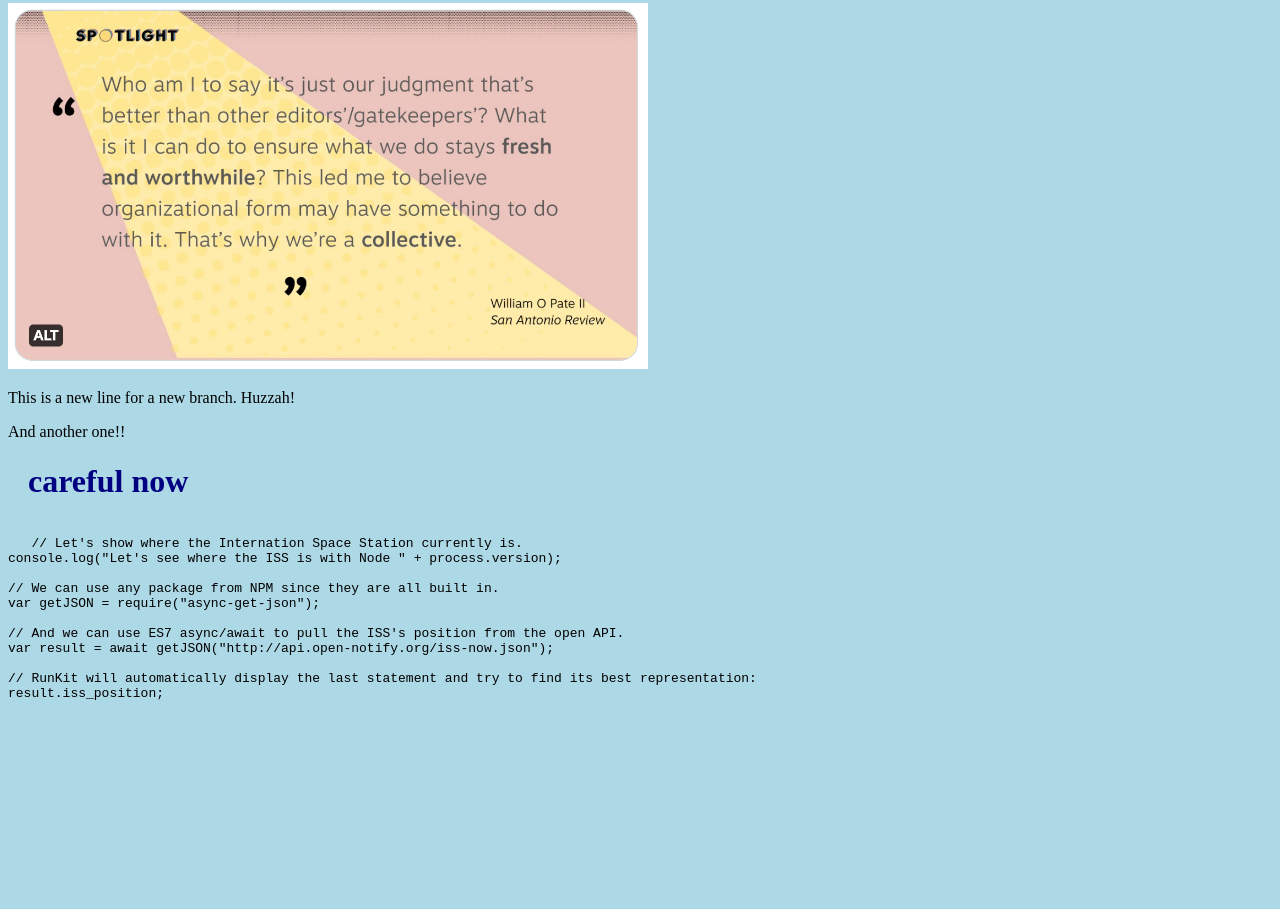
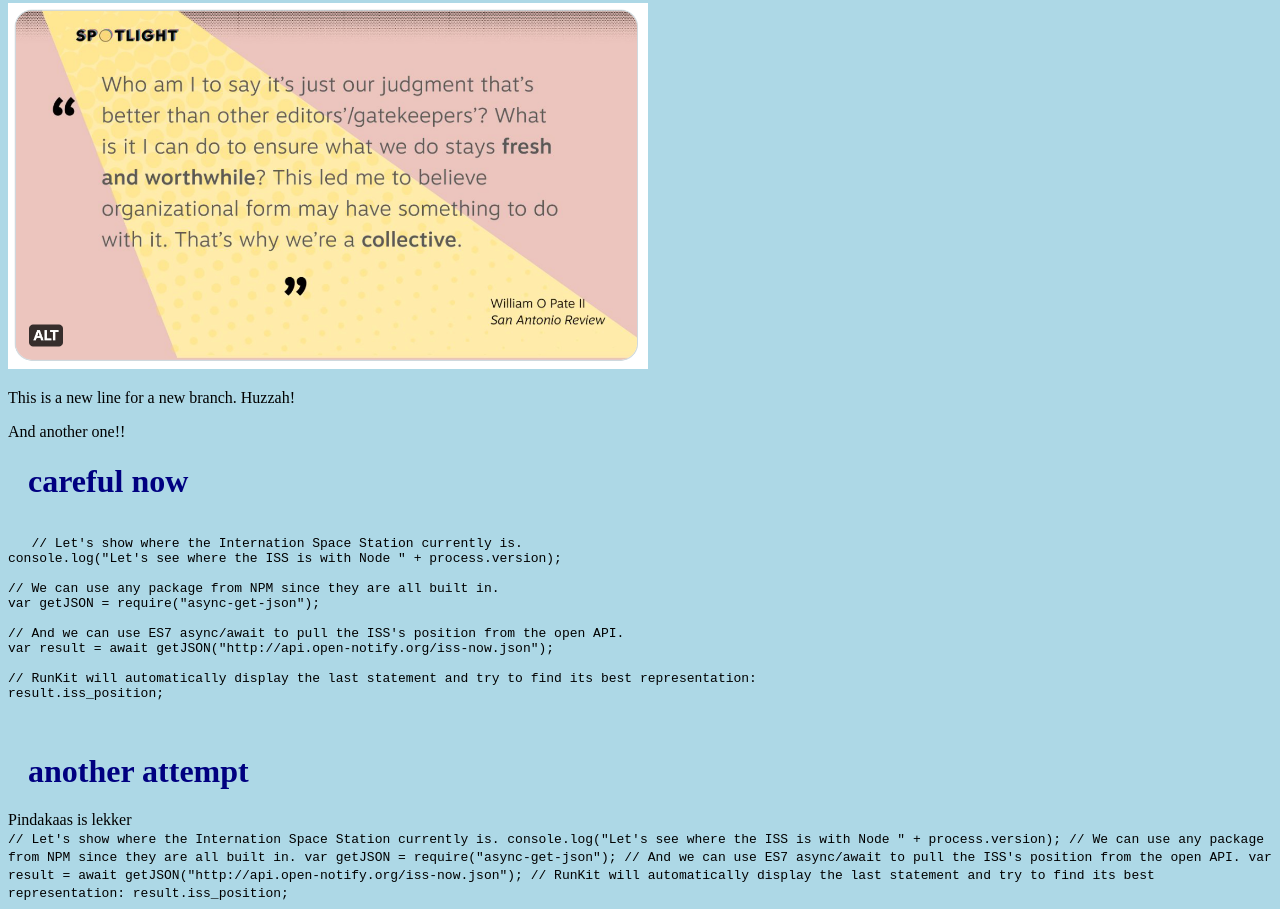
Before and after one commit to ErnestSuyver/warming-up, a plain HTML site: page index.html in a window 1280 px wide. Shown: the part 934-1843 px from the top of the page. Before the commit the page ends 1678 px from the top, so only its background shows below. Drawn offline with Linux system fonts and the light colour scheme; a script that the page names is missing.

Commit message:
second experiment with runkit

```diff
--- a/index.html
+++ b/index.html
@@ -94,5 +94,35 @@ myApp.printMsg()
 </run-kit>
     -->
 
+
+
+
+
+
+    <h1>another attempt</h1>
+
+
+<script src="https://embed.runkit.com" data-element-id="pinda"></script>
+
+<section id="pindakaas">
+
+<summary>Pindakaas is lekker</summary>
+
+<code id="pinda">
+// Let's show where the Internation Space Station currently is.
+console.log("Let's see where the ISS is with Node " + process.version);
+
+// We can use any package from NPM since they are all built in.
+var getJSON = require("async-get-json");
+
+// And we can use ES7 async/await to pull the ISS's position from the open API.
+var result = await getJSON("http://api.open-notify.org/iss-now.json");
+
+// RunKit will automatically display the last statement and try to find its best representation:
+result.iss_position;
+</code>
+
+</section>
+
 </body>
 </html>
```
